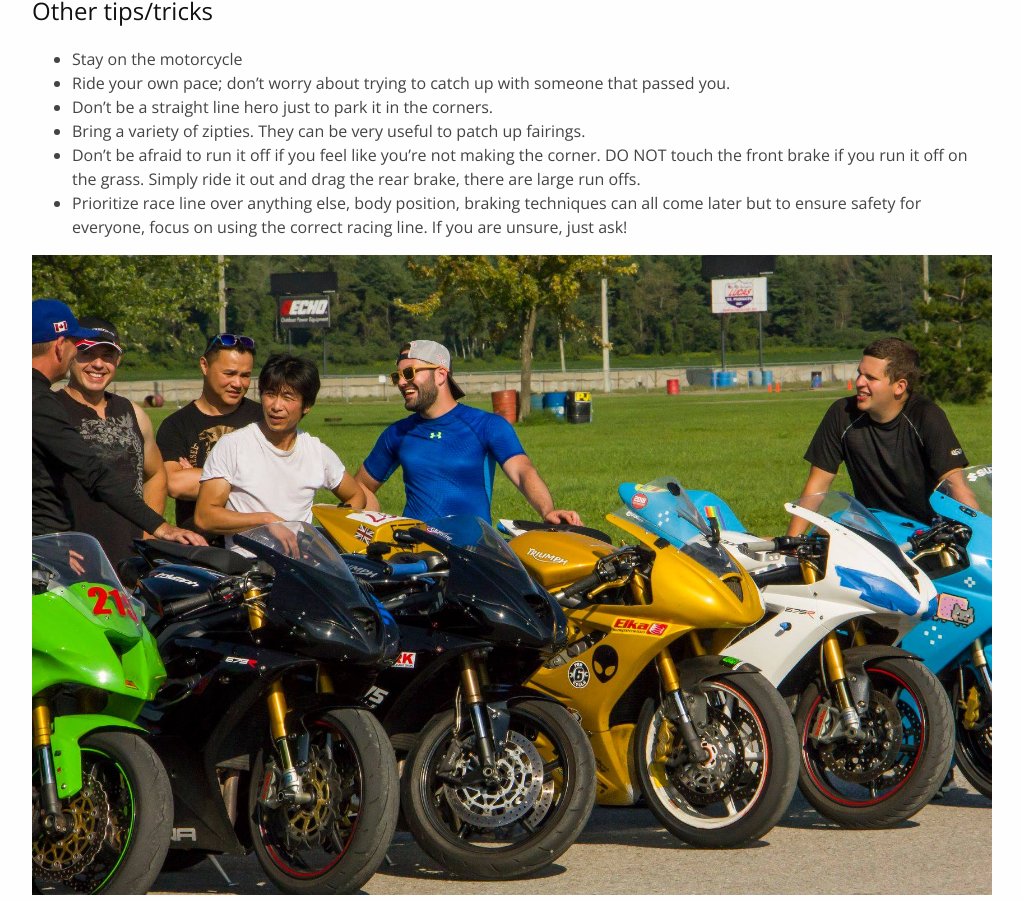
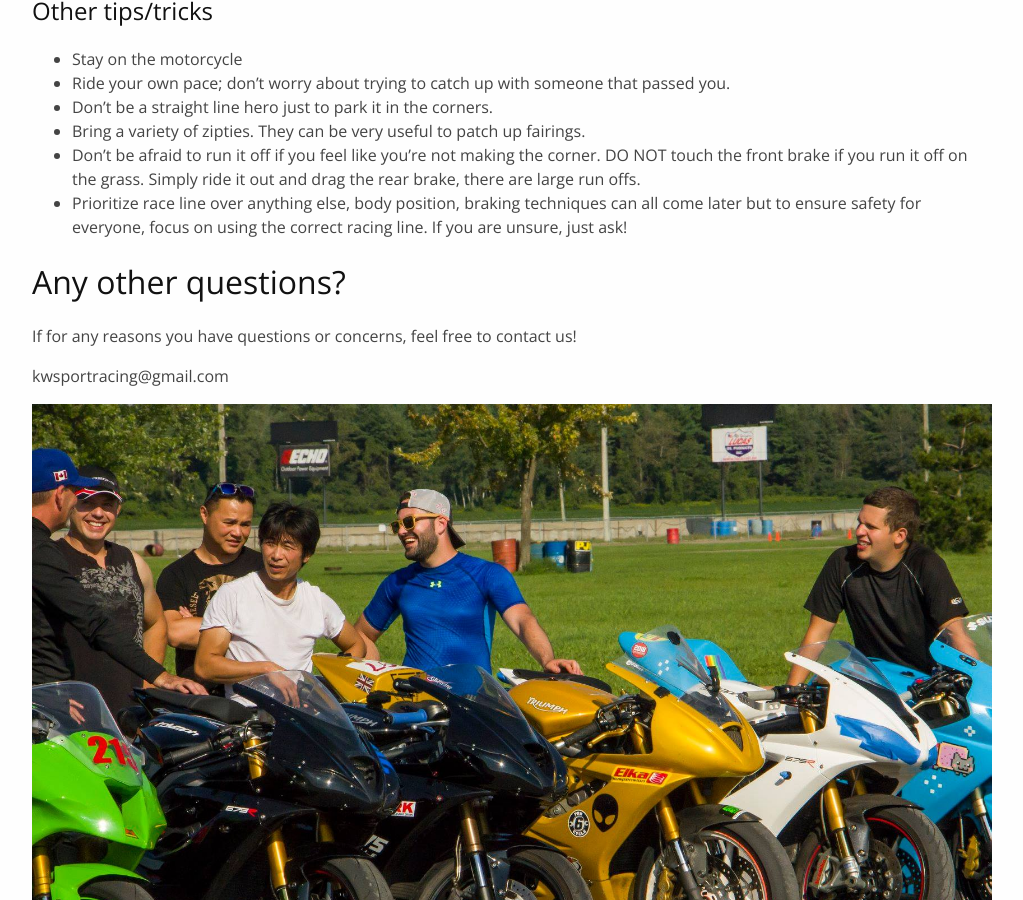
Before and after one commit to kwsportracing/site, a Jekyll site: the page built from docs/faq.md, in a window 1280 px wide and 900 px high, scrolled down 1171 px. Shown: the whole window, without its empty margins (128-1151 px from the left). Built offline with Jekyll 4.4.1, drawn with Linux system fonts in a browser that asks for light colours; nearby versions of some CDN libraries.

Commit message:
Add more contact information / how to reach us

```diff
--- a/docs/faq.md
+++ b/docs/faq.md
@@ -49,4 +49,10 @@ A: No, a perfectly stock bike will be more than capable for your first track day
 - Don’t be afraid to run it off if you feel like you’re not making the corner. DO NOT touch the front brake if you run it off on the grass. Simply ride it out and drag the rear brake, there are large run offs.
 - Prioritize race line over anything else, body position, braking techniques can all come later but to ensure safety for everyone, focus on using the correct racing line. If you are unsure, just ask!
 
+## Any other questions?
+
+If for any reasons you have questions or concerns, feel free to contact us!
+
+kwsportracing@gmail.com
+
 ![](/img/FAQ.jpg)
```
Also changed, not shown: docs/media.md (+5 -0 lines).
